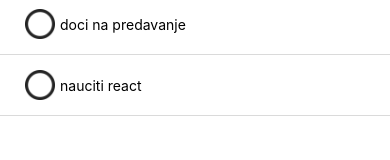
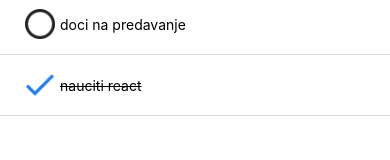
Before and after one commit to gorangajic/ReactNativeTodo, a React Native app: screen / in a window 390 px wide. Shown: the part 168-328 px from the top of the page. Built offline with nearby package versions, Linux system fonts and the light colour scheme.

Commit message:
oznaci todo kao zavrsen

```diff
--- a/App.js
+++ b/App.js
@@ -1,5 +1,9 @@
 import React from 'react';
 import { StyleSheet, Text, View, TextInput, Image } from 'react-native';
+
+const notDoneIcon = require('./assets/circle.png')
+const doneIcon = require('./assets/check-symbol.png')
+
 
 export default function App() {
   const list = [{
@@ -10,7 +14,7 @@
     done: false,
   }, {
     text: 'nauciti react',
-    done: false,
+    done: true,
   }];
   return (
     <View style={styles.container}>
@@ -23,10 +27,17 @@
           style={styles.item}
         >
           <Image
-            source={require('./assets/circle.png')}
+            source={item.done ? doneIcon : notDoneIcon}
             style={styles.icon}
           />
-          <Text>{item.text}</Text>
+          <Text
+            style={[
+              styles.itemText,
+              item.done ? styles.textDone : null
+            ]}
+          >
+            {item.text}
+          </Text>
         </View>))}
       </View>
       <View style={styles.inputWrap}>
@@ -75,5 +86,8 @@
     width: 30,
     height: 30,
     margin: 5,
-  }
+  },
+  textDone: {
+    textDecorationLine: 'line-through',
+  },
 });
```
